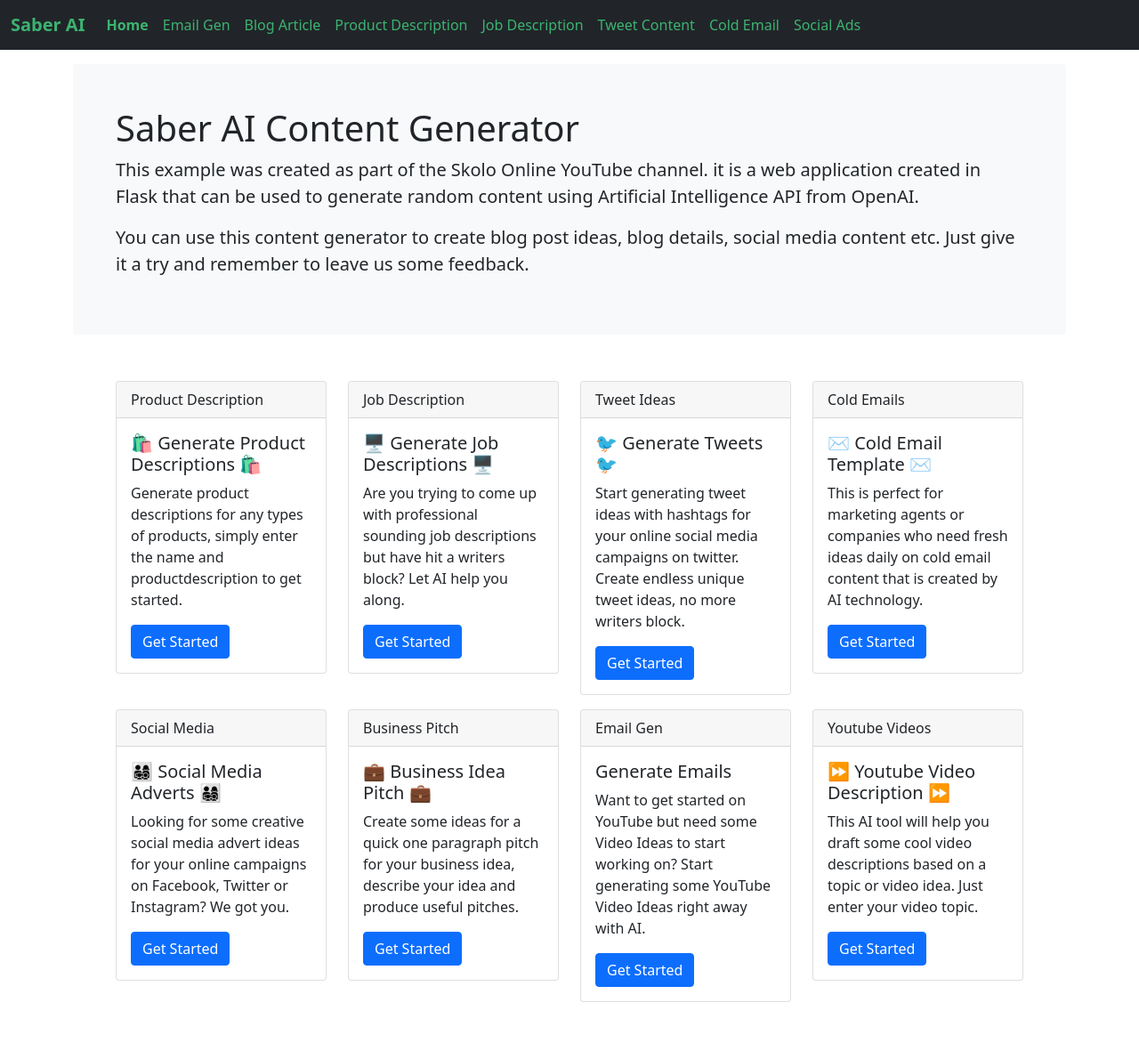
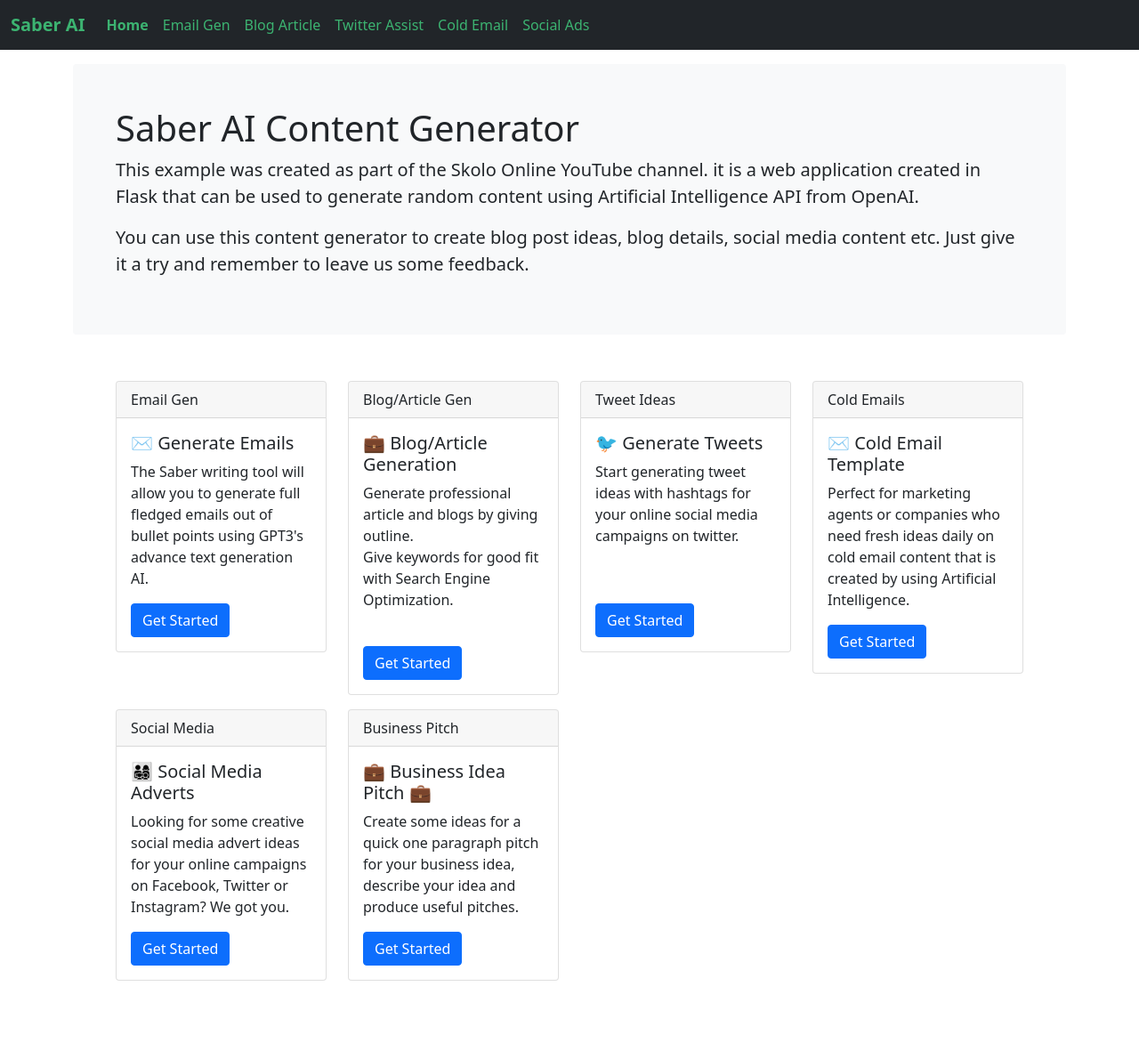
Before and after one commit to Prasad-py/Saber-AI, a Flask app: page / in a window 1280 px wide. Shown: the whole page at 89% size. After the commit the page ends 1102 px from the top, so only its background shows below. Run offline with Flask 2, Linux system fonts and the light colour scheme.

Commit message:
modifed pages

```diff
--- a/app.py
+++ b/app.py
@@ -84,8 +84,19 @@
         query = request.form['socialMedia']
         print(query)
 
-        prompt = 'AI Suggestions for {} are:'.format(query)
-        openAIAnswer = 'Lorem ipsum dolor sit amet, consectetur adipisicing elit, sed do eiusmod tempor incididunt ut labore et dolore magna aliqua. Ut enim ad minim veniam, quis nostrud exercitation ullamco laboris nisi ut aliquip ex ea commodo consequat. Duis aute irure dolor in reprehenderit in voluptate velit esse cillum dolore eu fugiat nulla pariatur. Excepteur sint occaecat cupidatat non proident, sunt in culpa qui officia deserunt mollit anim id est laborum.'
+        # prompt = 'AI Suggestions for {} are:'.format(query)
+        response = openai.Completion.create(
+                engine = GPT_Engine,
+                prompt=f"Subject of the Advertisement:\n{query}\nWrite a long and clever Advertisement on the given subject:\nAd:\n",
+                temperature=0.7,
+                max_tokens=500,
+                top_p=1,
+                frequency_penalty=0,
+                presence_penalty=0
+            )
+        openAIAnswer = response['choices'][0]['text']
+        print(openAIAnswer)
+
 
     return render_template('social-media.html', **locals())
 
@@ -97,13 +108,21 @@
         query = request.form['businessPitch']
         print(query)
 
-        prompt = 'AI Suggestions for {} are:'.format(query)
-        openAIAnswer = 'Lorem ipsum dolor sit amet, consectetur adipisicing elit, sed do eiusmod tempor incididunt ut labore et dolore magna aliqua. Ut enim ad minim veniam, quis nostrud exercitation ullamco laboris nisi ut aliquip ex ea commodo consequat. Duis aute irure dolor in reprehenderit in voluptate velit esse cillum dolore eu fugiat nulla pariatur. Excepteur sint occaecat cupidatat non proident, sunt in culpa qui officia deserunt mollit anim id est laborum.'
-
+        # prompt = 'AI Suggestions for {} are:'.format(query)
+        response = openai.Completion.create(
+                engine = GPT_Engine,
+                prompt=f"Subject of the Advertisement:\n{query}\nWrite a clever Advertisement on the given subject:\nAd:\n",
+                temperature=0.7,
+                max_tokens=500,
+                top_p=1,
+                frequency_penalty=0,
+                presence_penalty=0
+            )
+        openAIAnswer = response['choices'][0]['text']
     return render_template('business-pitch.html', **locals())
 
 
-@app.route('/video-ideas', methods=["GET", "POST"])
+@app.route('/email-gen', methods=["GET", "POST"])
 def videoIdeas():
 
     if request.method == 'POST':
@@ -137,7 +156,7 @@
         else:
             response = openai.Completion.create(
                 engine=GPT_Engine,
-                prompt=f"Previous Email:\n{prev_email}\nBullet Points:\n{bullet_points}\nWrite a reply to the previous email based on the bullet point above:\nEmail:\n",
+                prompt=f"Previous Email:\n{prev_email}\nBullet Points:\n{bullet_points}\nWrite a reply to the previous email based on the bullet points above:\nEmail:\n",
                 temperature=0.7,
                 max_tokens=500,
                 top_p=1,
@@ -154,27 +173,32 @@
         #                     presence_penalty=0
         #                     )
         openAIAnswer = response['choices'][0]['text']
-    return render_template('video-ideas.html', **locals())
+        print(openAIAnswer)
+        # openAIAnswer = openAIAnswer.replace("\n","<br>")
+    return render_template('email-gen.html', **locals())
 
 
-@app.route('/video-description', methods=["GET", "POST"])
+@app.route('/blog-article', methods=["GET", "POST"])
 def videoDescription():
 
     if request.method == 'POST':
-        query = request.form['videoDescription']
-        print(query)
+        title = request.form['title']
+        keywords = request.form['keywords']
 
-        prompt = 'AI Suggestions for {} are:'.format(query)
-        openAIAnswer = openai.Completion.create(
+        # prompt = 'AI Suggestions for {} are:'.format(query)
+        response = openai.Completion.create(
                             engine=GPT_Engine,
-                            prompt="Generate blog topics on: {}. \n \n 1.  ".format(prompt1),
+                            prompt=f"Title:\n{title}\nKeywords:\n{keywords}\nWrite a long blog article for the above title using the given keywords:\nArticle:\n",
                             temperature=0.5,
                             max_tokens=200,
                             top_p=1,
                             frequency_penalty=0,
                             presence_penalty=0
                             )
-    return render_template('video-description.html', **locals())
+        openAIAnswer = response['choices'][0]['text']
+        print(openAIAnswer)
+        openAIAnswer = openAIAnswer.replace("\n","<br>")
+    return render_template('blog-article.html', **locals())
 
 
 
--- a/templates/cold-emails.html
+++ b/templates/cold-emails.html
@@ -5,7 +5,7 @@
 <main class="container">
   <br>
   <div class="bg-light p-5 rounded mt-5">
-    <h1> ✉️ Cold Email Template ✉️ ️</h1>
+    <h1> ✉️ Cold Email Template</h1>
     <p class="lead">
     This is perfect for marketing agents or companies who need fresh ideas daily on cold email content that is created by AI technology.
     </p>
--- a/templates/includes/layout.html
+++ b/templates/includes/layout.html
@@ -50,23 +50,23 @@
               </li>
 
               <li class="nav-item">
-                <a style="color:MediumSeaGreen;" class="nav-link" href="/video-ideas">Email Gen</a>
+                <a style="color:MediumSeaGreen;" class="nav-link" href="/email-gen">Email Gen</a>
               </li>
 
               <li class="nav-item">
-                <a style="color:MediumSeaGreen;" class="nav-link" href="/video-description">Blog Article</a>
+                <a style="color:MediumSeaGreen;" class="nav-link" href="/blog-article">Blog Article</a>
               </li>
 
-              <li class="nav-item">
+              <!-- <li class="nav-item">
                 <a style="color:MediumSeaGreen;" class="nav-link" href="/product-description">Product Description</a>
-              </li>
+              </li> -->
+
+              <!-- <li class="nav-item">
+                <a style="color:MediumSeaGreen;" class="nav-link" href="/job-description">Job Description</a>
+              </li> -->
 
               <li class="nav-item">
-                <a style="color:MediumSeaGreen;" class="nav-link" href="/job-description">Job Description</a>
-              </li>
-
-              <li class="nav-item">
-                <a style="color:MediumSeaGreen;" class="nav-link" href="/tweet-ideas">Tweet Content</a>
+                <a style="color:MediumSeaGreen;" class="nav-link" href="/tweet-ideas">Twitter Assist</a>
               </li>
 
               <li class="nav-item">
--- a/templates/index.html
+++ b/templates/index.html
@@ -21,7 +21,8 @@
 
 
       <!-- One Item Starts Here -->
-      <div class="col-lg-3 mb-3">
+
+      <!-- <div class="col-lg-3 mb-3">
         <div class="card">
           <div class="card-header">
             Product Description
@@ -32,6 +33,41 @@
             <a href="/product-description" class="btn btn-primary">Get Started</a>
           </div>
         </div>
+      </div> -->
+
+      <!-- One Item Ends here -->
+
+
+      <!-- One Item Starts Here -->
+
+      <!-- <div class="col-lg-3 mb-3">
+        <div class="card">
+          <div class="card-header">
+            Job Description
+          </div>
+          <div class="card-body">
+            <h5 class="card-title"> 🖥️ Generate Job Descriptions 🖥️ </h5>
+            <p class="card-text">Are you trying to come up with professional sounding job descriptions but have hit a writers block? Let AI help you along. </p>
+            <a href="/job-description" class="btn btn-primary">Get Started</a>
+          </div>
+        </div>
+      </div> -->
+
+      <!-- One Item Ends here -->
+
+
+      <!-- One Item Starts Here -->
+      <div class="col-lg-3 mb-3">
+        <div class="card">
+          <div class="card-header">
+            Email Gen
+          </div>
+          <div class="card-body">
+            <h5 class="card-title"> ✉️ Generate Emails</h5>
+            <p class="card-text"> The Saber writing tool will allow you to generate full fledged emails out of bullet points using GPT3's advance text generation AI.</p>
+            <a href="/email-gen" class="btn btn-primary">Get Started</a>
+          </div>
+        </div>
       </div>
       <!-- One Item Ends here -->
 
@@ -40,12 +76,14 @@
       <div class="col-lg-3 mb-3">
         <div class="card">
           <div class="card-header">
-            Job Description
+            Blog/Article Gen
           </div>
           <div class="card-body">
-            <h5 class="card-title"> 🖥️ Generate Job Descriptions 🖥️ </h5>
-            <p class="card-text">Are you trying to come up with professional sounding job descriptions but have hit a writers block? Let AI help you along. </p>
-            <a href="/job-description" class="btn btn-primary">Get Started</a>
+            <h5 class="card-title">💼 Blog/Article Generation</h5>
+            <p class="card-text"> Generate professional article and blogs by giving outline. <br>Give keywords for good fit with Search Engine Optimization.
+               </p>
+            <br>
+            <a href="/blog-article" class="btn btn-primary">Get Started</a>
           </div>
         </div>
       </div>
@@ -59,8 +97,8 @@
             Tweet Ideas
           </div>
           <div class="card-body">
-            <h5 class="card-title"> 🐦 Generate Tweets 🐦 </h5>
-            <p class="card-text">Start generating tweet ideas with hashtags for your online social media campaigns on twitter. Create endless unique tweet ideas, no more writers block. </p>
+            <h5 class="card-title"> 🐦 Generate Tweets</h5>
+            <p class="card-text">Start generating tweet ideas with hashtags for your online social media campaigns on twitter.</p><br><br>
             <a href="/tweet-ideas" class="btn btn-primary">Get Started</a>
           </div>
         </div>
@@ -75,8 +113,8 @@
             Cold Emails
           </div>
           <div class="card-body">
-            <h5 class="card-title"> ✉️ Cold Email Template ✉️ </h5>
-            <p class="card-text">This is perfect for marketing agents or companies who need fresh ideas daily on cold email content that is created by AI technology. </p>
+            <h5 class="card-title"> ✉️ Cold Email Template</h5>
+            <p class="card-text">Perfect for marketing agents or companies who need fresh ideas daily on cold email content that is created by using Artificial Intelligence. </p>
             <a href="/cold-emails" class="btn btn-primary">Get Started</a>
           </div>
         </div>
@@ -91,7 +129,7 @@
             Social Media
           </div>
           <div class="card-body">
-            <h5 class="card-title"> 👨‍👩‍👧‍👦 Social Media Adverts 👨‍👩‍👧‍👦 </h5>
+            <h5 class="card-title"> 👨‍👩‍👧‍👦 Social Media Adverts</h5>
             <p class="card-text">Looking for some creative social media advert ideas for your online campaigns on Facebook, Twitter or Instagram? We got you. </p>
             <a href="/social-media" class="btn btn-primary">Get Started</a>
           </div>
@@ -116,35 +154,9 @@
       <!-- One Item Ends here -->
 
 
-      <!-- One Item Starts Here -->
-      <div class="col-lg-3 mb-3">
-        <div class="card">
-          <div class="card-header">
-            Email Gen
-          </div>
-          <div class="card-body">
-            <h5 class="card-title"> Generate Emails </h5>
-            <p class="card-text"> Want to get started on YouTube but need some Video Ideas to start working on? Start generating some YouTube Video Ideas right away with AI. </p>
-            <a href="/video-ideas" class="btn btn-primary">Get Started</a>
-          </div>
-        </div>
-      </div>
-      <!-- One Item Ends here -->
 
-      <!-- One Item Starts Here -->
-      <div class="col-lg-3 mb-3">
-        <div class="card">
-          <div class="card-header">
-            Youtube Videos
-          </div>
-          <div class="card-body">
-            <h5 class="card-title"> ⏩ Youtube Video Description ⏩ </h5>
-            <p class="card-text"> This AI tool will help you draft some cool video descriptions based on a topic or video idea. Just enter your video topic. </p>
-            <a href="/video-description" class="btn btn-primary">Get Started</a>
-          </div>
-        </div>
-      </div>
-      <!-- One Item Ends here -->
+
+
 
     </div>
   </div>
--- a/templates/social-media.html
+++ b/templates/social-media.html
@@ -5,7 +5,7 @@
 <main class="container">
   <br>
   <div class="bg-light p-5 rounded mt-5">
-    <h1> 👨‍👩‍👧‍👦 Social Media Adverts 👨‍👩‍👧‍👦 </h1>
+    <h1> 👨‍👩‍👧‍👦 Social Media Adverts</h1>
     <p class="lead">
     Looking for some creative social media advert ideas for your online campaigns on Facebook, Twitter or Instagram? We got you.
     </p>
@@ -20,7 +20,7 @@
         <div class="form-text">Describe the subject or title for the ad campaign.</div>
       </div>
 
-      <button type="submit" class="btn btn-primary btn-lg"> 💃 GET RECOMMENDATIONS</button>
+      <button type="submit" class="btn btn-primary btn-lg"> Generate Ad</button>
 
     </form>
   </div>
--- a/templates/tweet-ideas.html
+++ b/templates/tweet-ideas.html
@@ -5,7 +5,7 @@
 <main class="container">
   <br>
   <div class="bg-light p-5 rounded mt-5">
-    <h1> 🐦 Generate Tweets 🐦 </h1>
+    <h1> 🐦 Generate Tweets</h1>
     <p class="lead">
     Start generating tweet ideas with hashtags for your online social media campaigns on twitter. Create endless unique tweet ideas, no more writers block.
     </p>
```
Also changed, not shown: templates/blog-article.html (added, +44 -0 lines), templates/email-gen.html (renamed from templates/video-ideas.html, +19 -12 lines), templates/video-description.html (deleted, +0 -39 lines).
